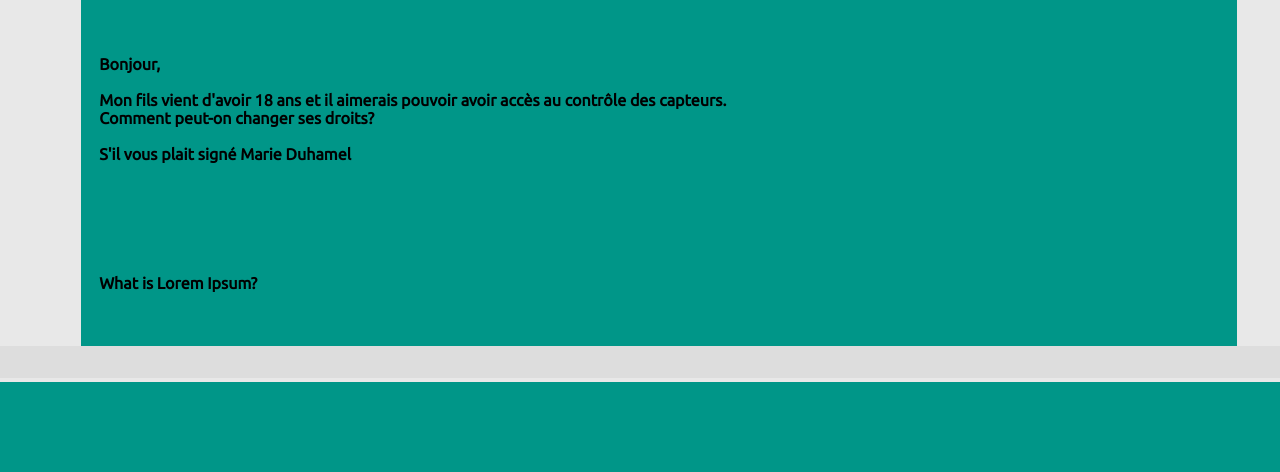
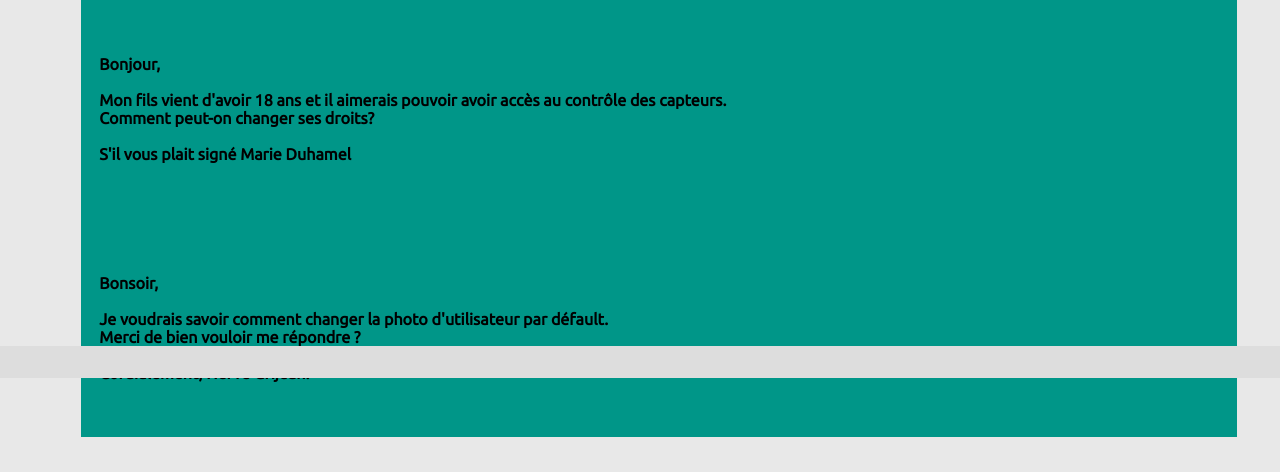
Before and after one commit to Solannae/DeltaDomus, a PHP site: page /view/frontend/faq.php in a window 1280 px wide. Shown: the part 422-894 px from the top of the page. Before the commit the page ends 804 px from the top, so only its background shows below. Run offline with PHP 8.4, Linux system fonts and the light colour scheme.

Commit message:
Last FAQ update

```diff
--- a/view/frontend/faq.php
+++ b/view/frontend/faq.php
@@ -23,11 +23,10 @@
 <div class="content">
     <p class="answer">Il faut aller dans l'onglet "Gestion des droits" puis décocher le contrôle parental.  </p>
 </div>
-<button class="collapsible"><h6>What is Lorem Ipsum?</h6></button>
+<button class="collapsible"><h6>Bonsoir, <br><br>  Je voudrais savoir comment changer la photo d'utilisateur par défault.   <br> Merci de bien vouloir me répondre ? <br><br>Cordialement, Hervé Grijean. <br> </h6></button>
 <div class="content">
-    <p class="answer"> Lorem Ipsum is simply dummy text of the printing and typesetting industry. Lorem Ipsum has been the industry's standard dummy text ever since the 1500s, when an unknown printer took a galley of type and scrambled it to make a type specimen book. It has survived not only five centuries, but also the leap into electronic typesetting, remaining essentially unchanged. It was popularised in the 1960s with the release of Letraset sheets containing Lorem Ipsum passages, and more recently with desktop publishing software like Aldus PageMaker including versions of Lorem Ipsum.  </p>
+    <p class="answer"> Pour cela, clique sur le menu déroulant et clique sur l'onglet "Mon profil". Ensuite, il suffit de cliquer sur l'image de défault, tu seras demander à choisir une image (.png ou .jpeg) depuis ton ordinateur.   </p>
 </div>
-
 
 <?php $content = ob_get_clean(); ?>
 
```
